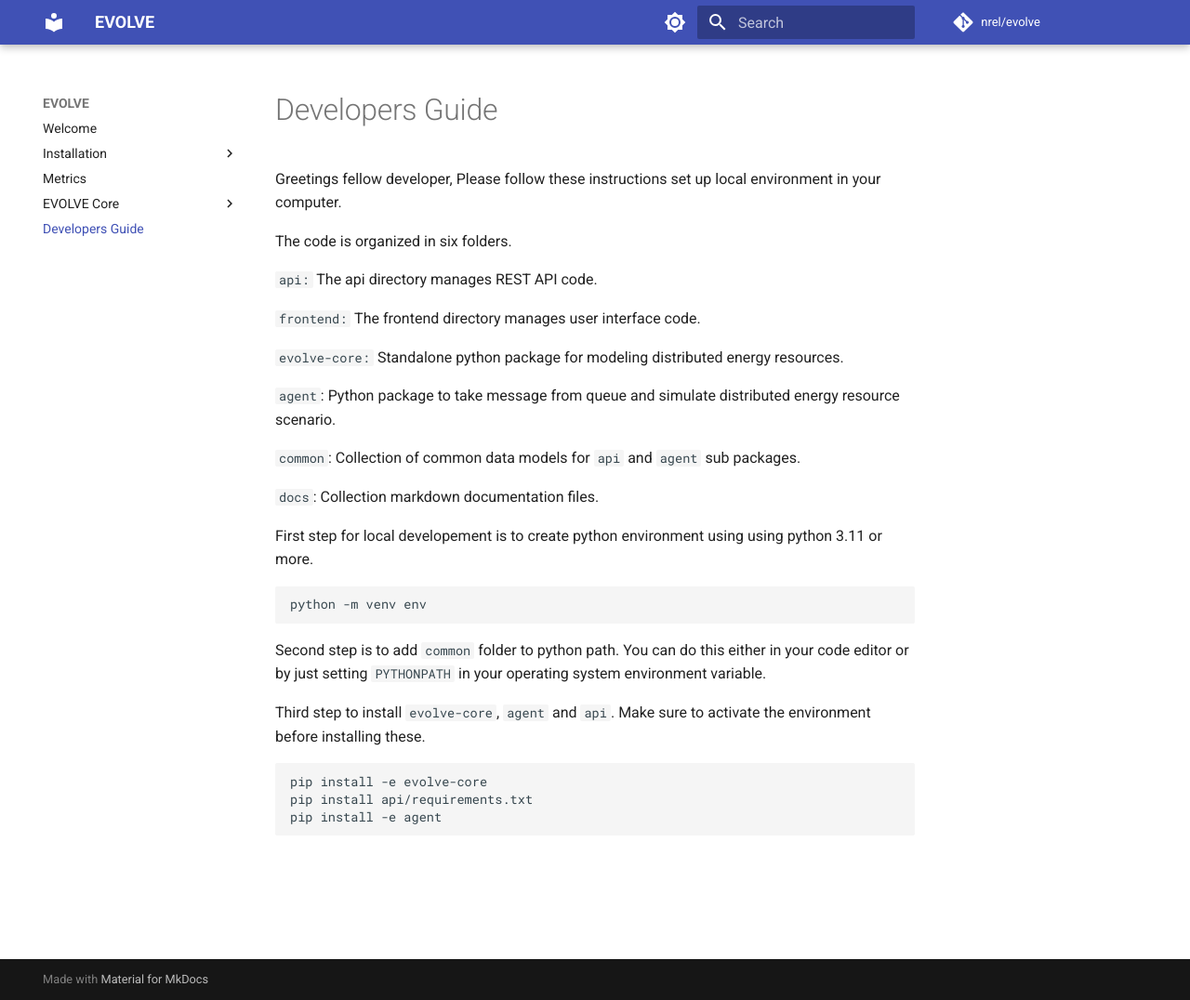
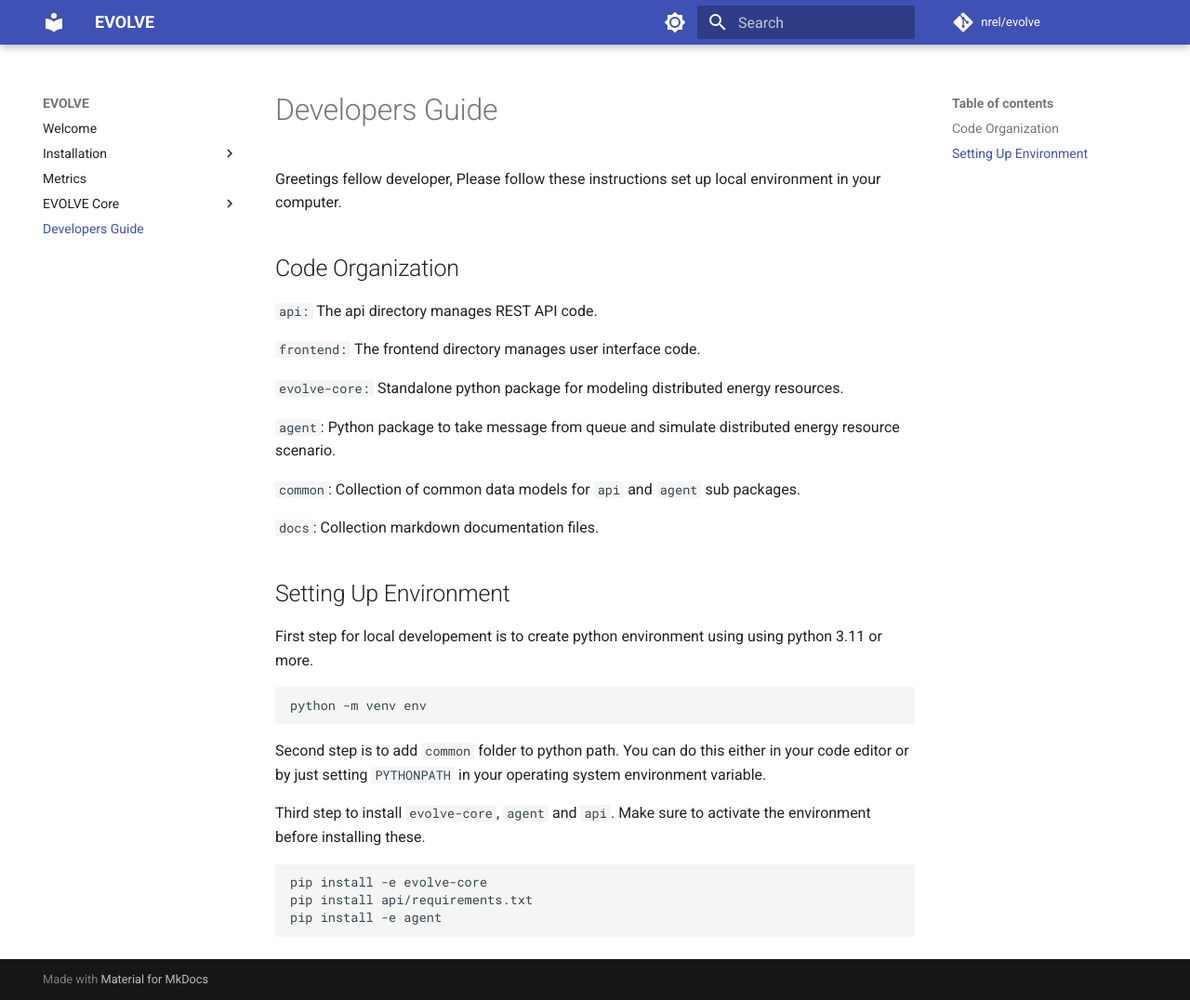
Before and after one commit to NREL/EVOLVE, an MkDocs documentation site: the page built from docs/developers-guide.md, in a window 1280 px wide and 1076 px high. Shown: the whole window at 93% size. Built offline with MkDocs 1.6.1 and Material for MkDocs 9.7.7, drawn with Linux system fonts in a browser that asks for light colours; a script that is not in the unit is left out; comment, search, counter and statistics services are not loaded.

```diff
--- a/docs/developers-guide.md
+++ b/docs/developers-guide.md
@@ -2,7 +2,7 @@
 
 Greetings fellow developer, Please follow these instructions set up local environment in your computer.
 
-The code is organized in six folders.
+## Code Organization
 
 `api:` The api directory manages REST API code.
 
@@ -16,6 +16,7 @@
 
 `docs`: Collection markdown documentation files.
 
+## Setting Up Environment
 
 First step for local developement is to create python environment using using python 3.11 or more.
 
```
Also changed, not shown: README.md (+1 -1 lines), docs/index.md (+1 -1 lines), 1 other file.
